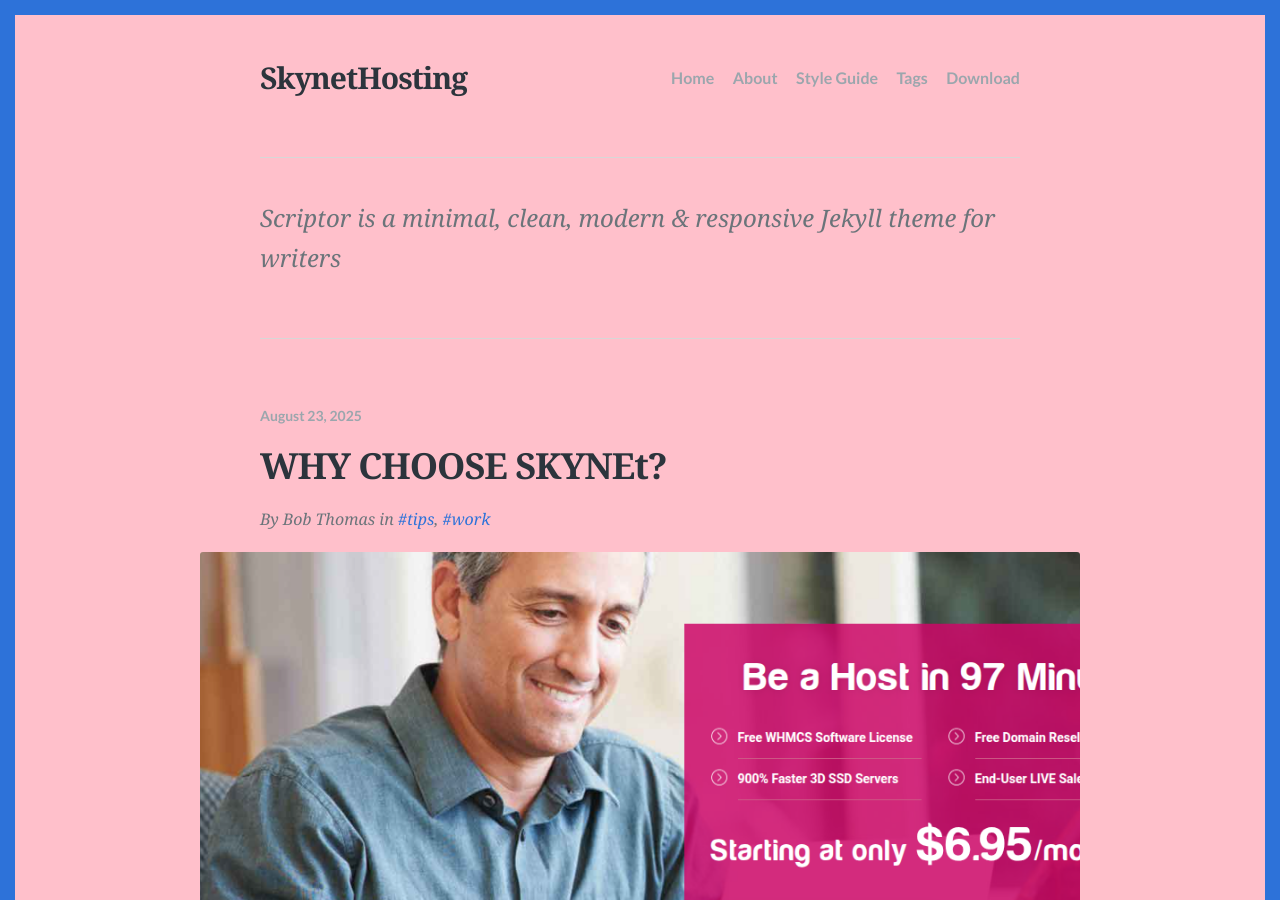
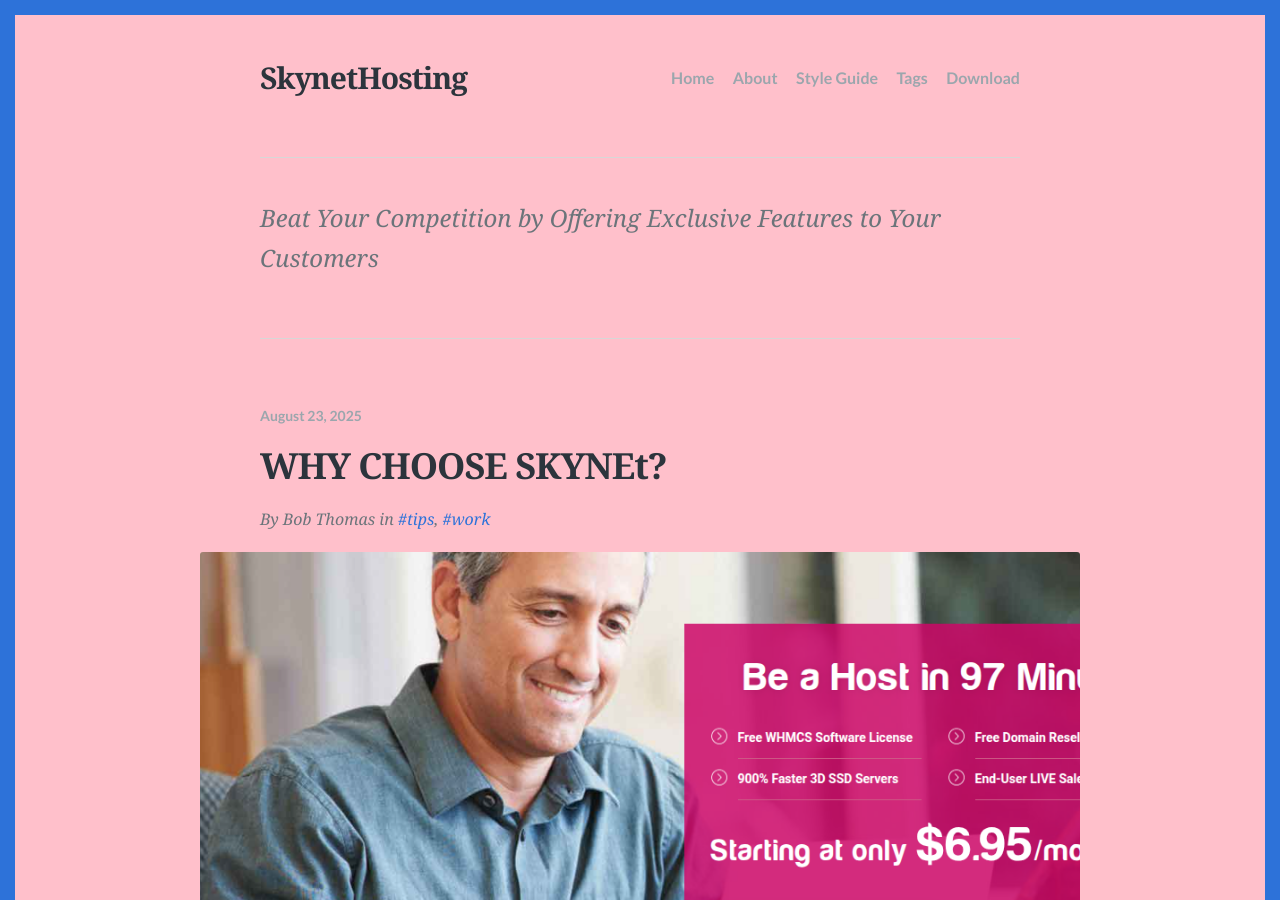
Before and after one commit to skynethosting-inc/blog, a Jekyll site: the page built from index.html, in a window 1280 px wide and 900 px high. Built offline with Jekyll 4.4.1, drawn with Linux system fonts in a browser that asks for light colours; some web fonts are replaced; the list of posts is cut into pages by our own code.

Commit message:
Update _config.yml

```diff
--- a/_config.yml
+++ b/_config.yml
@@ -12,14 +12,14 @@ lang: en-US
 title: "SkynetHosting"
 
 # A description of your site for meta tag, search engine results.
-description: "Scriptor is a minimal, clean, modern & responsive Jekyll theme for writers"
+description: "Beat Your Competition by Offering Exclusive Features to Your Customers"
 
 # The subpath of your site, e.g. /blog, for generating urls.
-baseurl: "/blog13"
+baseurl: "/blog"
 
 # The base hostname & protocol of your site for where absolute urls are needed.
 #url: "https://scriptor-jekyll.netlify.com"
-url: "https://aneesh1985-rgb.github.io"
+url: "https://skynethosting-inc.github.io"
 
 # Favicon
 favicon: images/favicon.png
```
